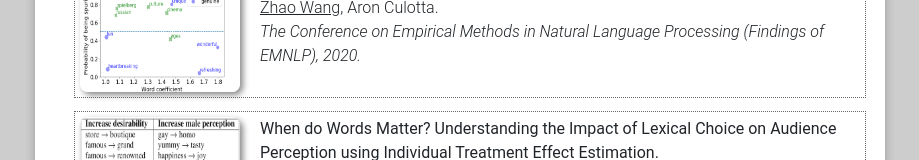
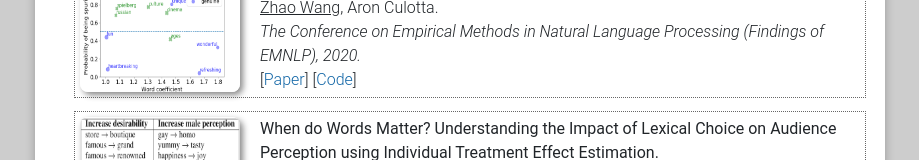
Before and after one commit to ZhaoWang-IIT/ZhaoWang-IIT.github.io, a plain HTML site: page index.html in a window 1280 px wide. Shown: the part 752-912 px from the top of the page, without its empty margins (180-1099 px from the left). Drawn offline with nearby package versions, Linux system fonts and the light colour scheme.

Commit message:
Update index.html

```diff
--- a/index.html
+++ b/index.html
@@ -209,8 +209,8 @@ body
             <b>Identifying Spurious Correlations for Robust Text Classification.</b><br>
 	    <u>Zhao Wang</u>, Aron Culotta.<br>
             <i>The Conference on Empirical Methods in Natural Language Processing (Findings of EMNLP), 2020.</i><br>
-            <!-- [<a href="https://arxiv.org/pdf/1811.04890.pdf">Paper</a>]
-            [<a href="https://github.com/tapilab/aaai-2019-words">Code</a>] -->
+            [<a href="https://github.com/ZhaoWang-IIT/EMNLP_2020/blob/master/EMNLP_2020.pdf">Paper</a>]
+            [<a href="https://github.com/ZhaoWang-IIT/EMNLP_2020">Code</a>]
         </div>
 	</div>
 
@@ -251,7 +251,7 @@ body
             <b>Are Words Commensurate with Actions? Quantifying Commitment to A Cause from Online Public Messaging.</b><br>
             <u>Zhao Wang</u>, Jennifer Cutler, and Aron Culotta.<br>
             <i>In IEEE International Conference on Data Mining (ICDM) Workshop on Data science for Human Performance in Social Networks, 2017.</i><br>
-            [<a href="https://ieeexplore.ieee.org/document/8215782">Paper</a>]
+            [<a href="http://cs.tulane.edu/~aculotta/pubs/wang17words.pdf">Paper</a>]
 	    [<a href="https://github.com/ZhaoWang-IIT/2017_S_MSLD-MCLC_Poster/blob/master/Poster_ZhaoWang.pdf">Poster</a>]
             [<a href="https://github.com/tapilab/icdm-2017-causes">Code</a>]
 	   </div>
```
